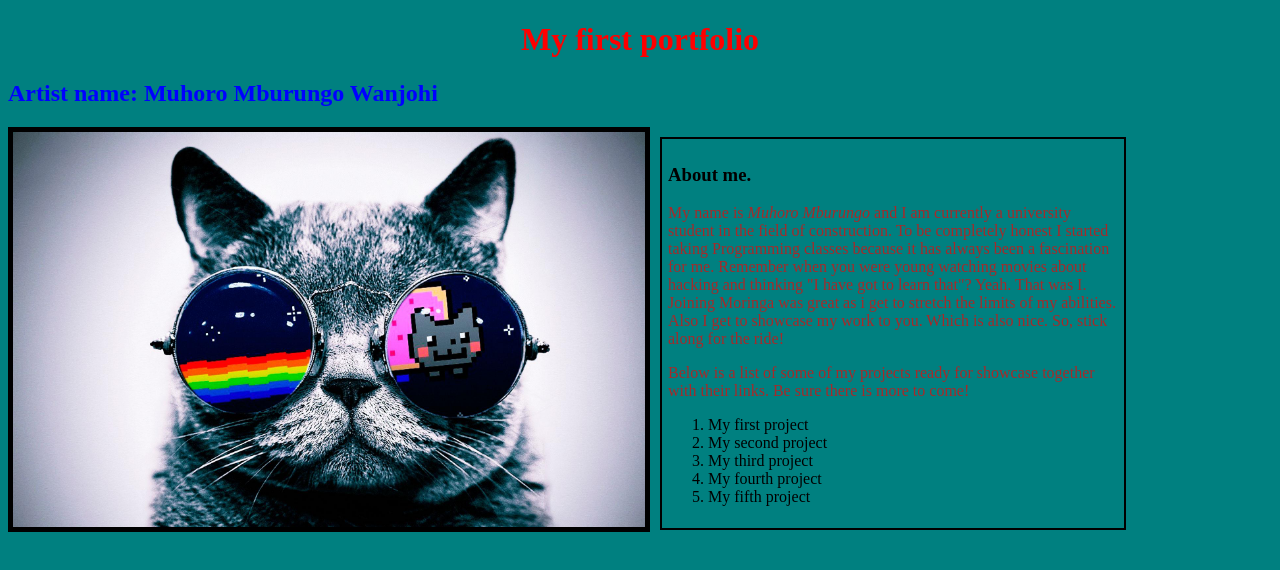
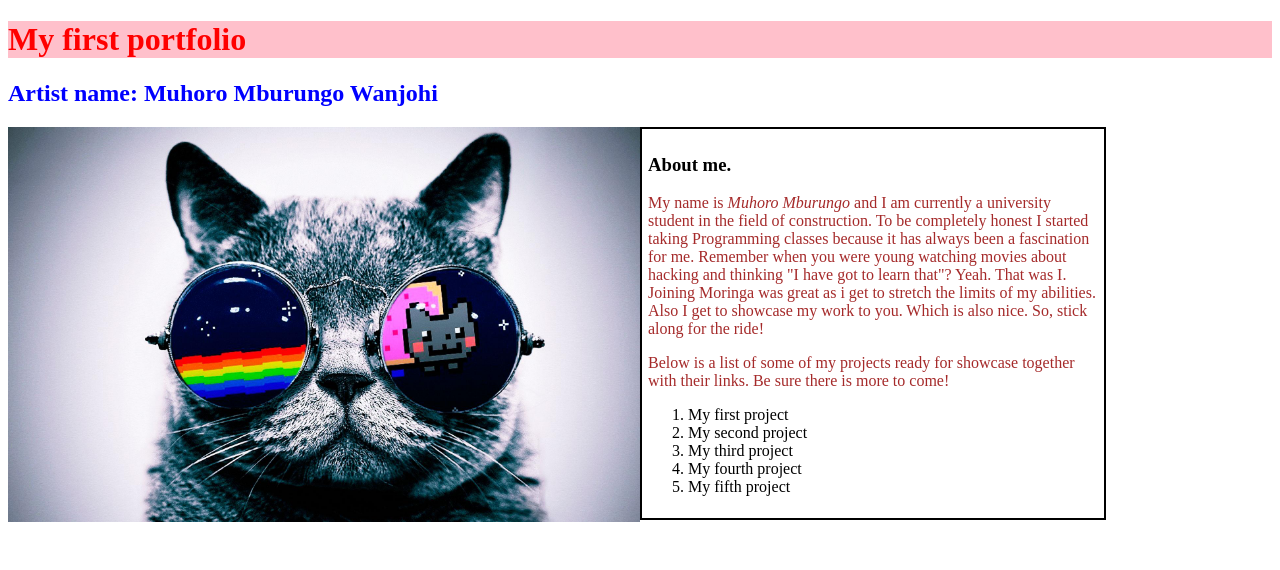
Before and after one commit to mburungo/mburungo.github.io, a plain HTML site: page index.html in a window 1280 px wide. Drawn offline with Linux system fonts and the light colour scheme.

Commit message:
editing my git hub project element link

```diff
--- a/css/styles.css
+++ b/css/styles.css
@@ -1,6 +1,6 @@
 h1{
-  color: inherit;
-  text-align: center;
+  color: #FEFEF2;
+  text-align: left;
   background-color: #CDC8B1;
   font-size: 100;
 
@@ -11,22 +11,19 @@ h2{
 img{
   background-color: inherit;
   float:left;
-  border: 5px solid black;
 }
 title{
-  color:inherit;
+  width: auto;
 }
 .columns{
   width: 450px;
   float:left;
   border: 2px solid black;
   padding: 6px;
-  background-color: teal;
-  margin: 10px;
 }
 .intro h1 {
   color: red;
-  background-color: inherit;
+  background-color: pink;
 }
 .intro h2{
   color: blue;
@@ -40,6 +37,3 @@ title{
 li {
   color: inherit;
 }
-body {
-  background-color: teal;
-}
```
Also changed, not shown: 1 other file.
